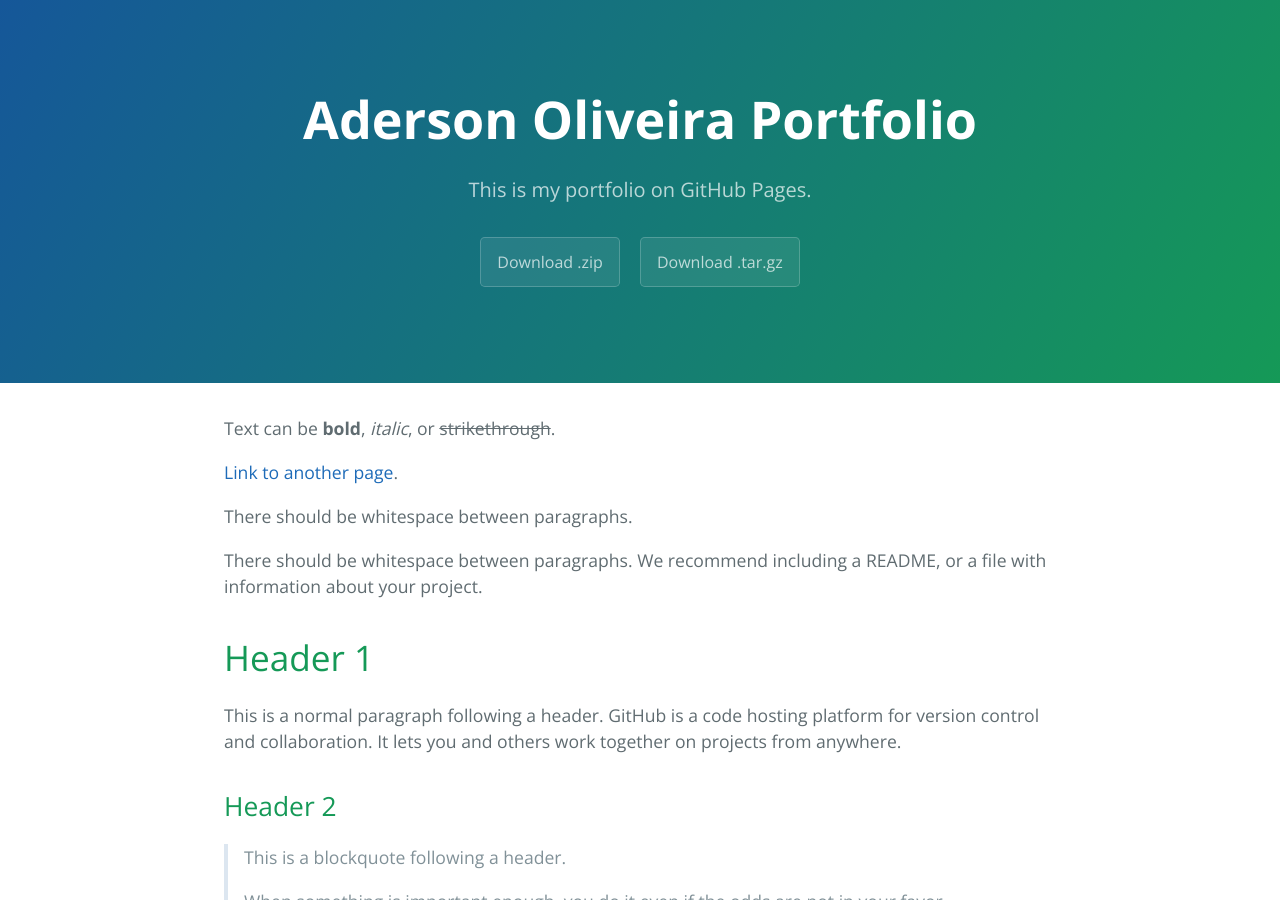
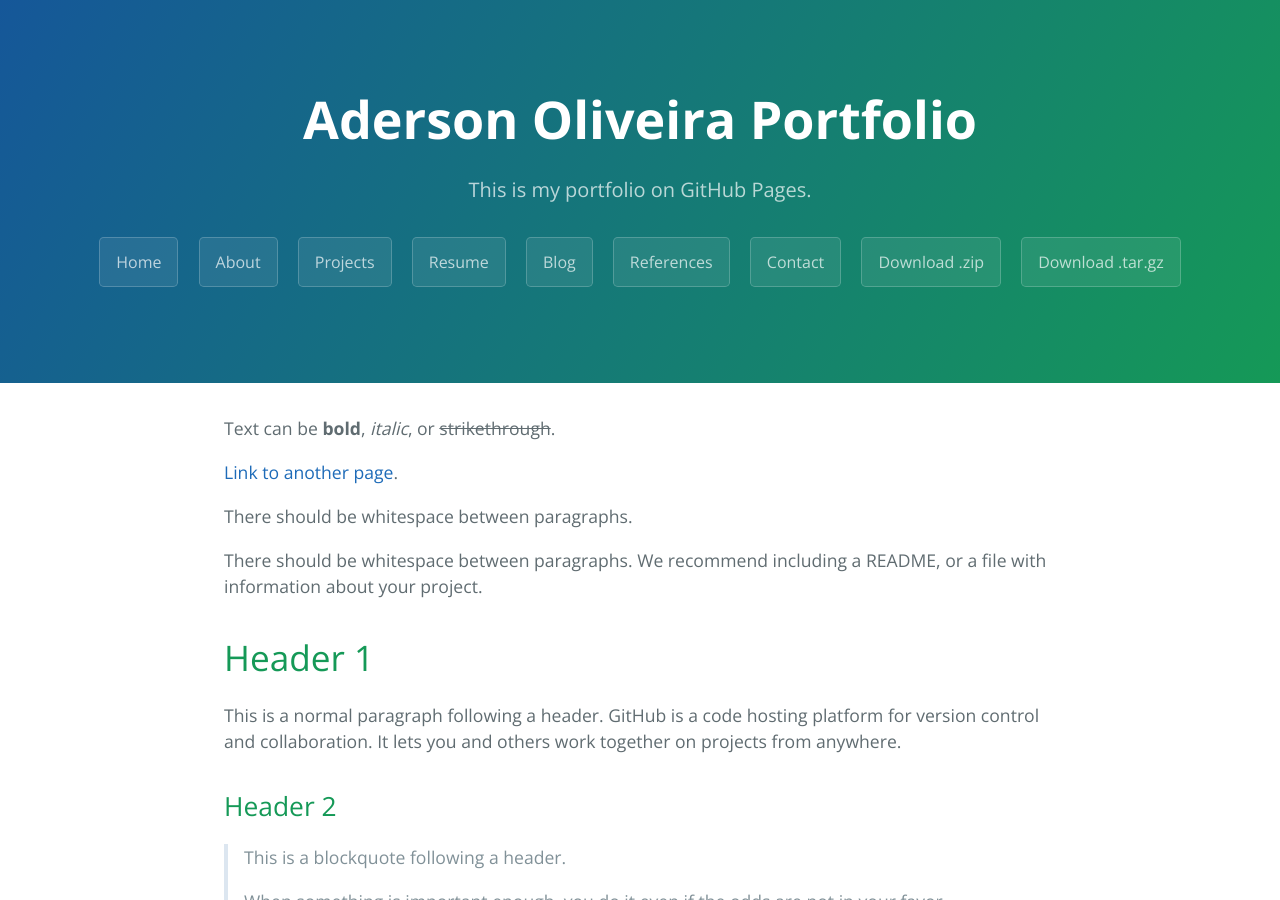
Before and after one commit to TechLeapDev/TechLeapDev.github.io, a Jekyll site: the page built from index.md, in a window 1280 px wide and 900 px high. Built offline with Jekyll 4.4.1, drawn with Linux system fonts in a browser that asks for light colours.

Commit message:
add about page

```diff
--- a/_layouts/default.html
+++ b/_layouts/default.html
@@ -18,6 +18,15 @@
     <header class="page-header" role="banner">
       <h1 class="project-name">{{ page.title | default: site.title | default: site.github.repository_name }}</h1>
       <h2 class="project-tagline">{{ page.description | default: site.description | default: site.github.project_tagline }}</h2>
+
+      <a href="/" class="btn">Home</a>
+      <a href="/about.html" class="btn">About</a>
+      <a href="/projects.html" class="btn">Projects</a>
+      <a href="/resume.html" class="btn">Resume</a>
+      <a href="/blog.html" class="btn">Blog</a>
+      <a href="/references.html" class="btn">References</a>
+      <a href="/contact.html" class="btn">Contact</a>
+
       {% if site.github.is_project_page %}
         <a href="{{ site.github.repository_url }}" class="btn">View on GitHub</a>
       {% endif %}
```
Also changed, not shown: about.md (added, +11 -0 lines).
